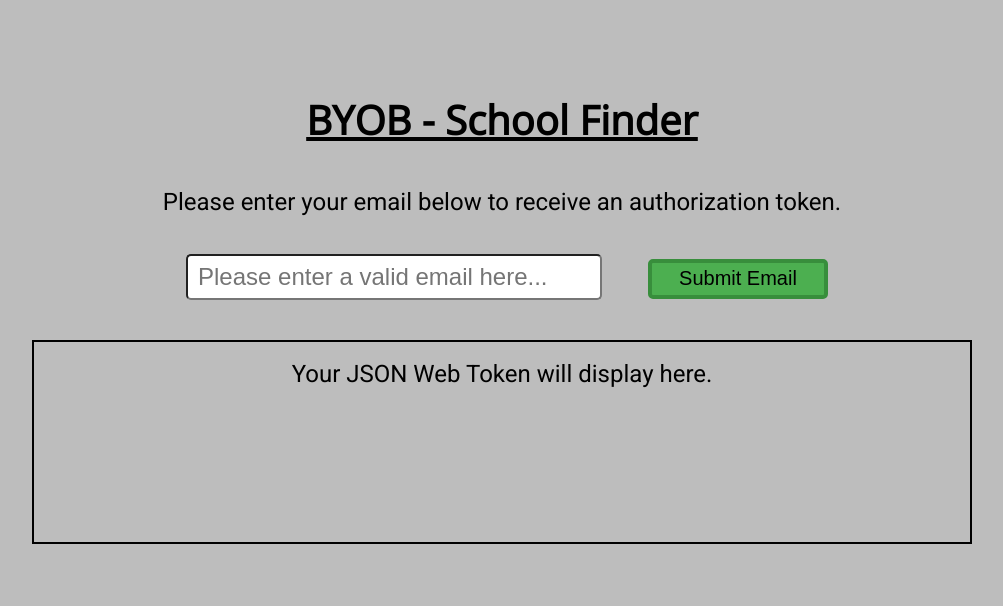
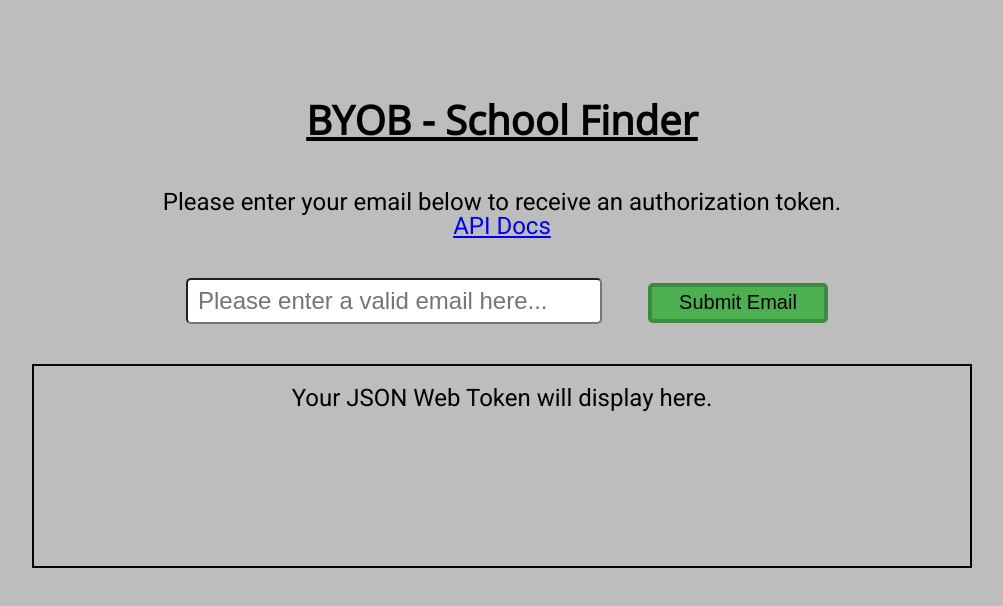
Before and after one commit to sljohnson32/byob, a website: page public/index.html in a window 1280 px wide. Shown: the whole page, without its empty margins (138-1141 px from the left). Drawn offline with nearby package versions, Linux system fonts and the light colour scheme.

Commit message:
Add docs link to HTML FE

```diff
--- a/public/css/styles.css
+++ b/public/css/styles.css
@@ -54,6 +54,7 @@ section {
   word-wrap: break-word;
 }
 
+
 @media (max-width: 415px) {
   body {
     display: flex;
--- a/public/index.html
+++ b/public/index.html
@@ -11,7 +11,7 @@
   <body>
     <header>BYOB - School Finder</header>
     <div id='auth-container'>
-      <h4>Please enter your email below to receive an authorization token.</h4>
+      <h4>Please enter your email below to receive an authorization token.<br><a href='https://github.com/sljohnson32/byob'>API Docs</a></h4>
       <input id='email-input' placeholder='Please enter a valid email here...'/>
       <button id='submit-email'>Submit Email</button>
       <section id='auth-token-container'>
```
